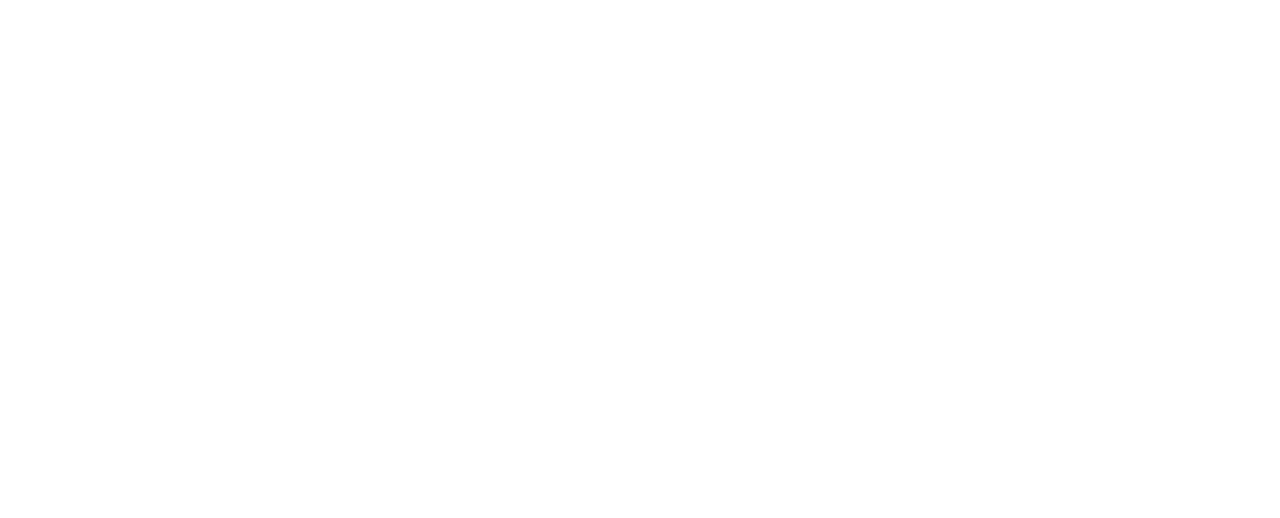
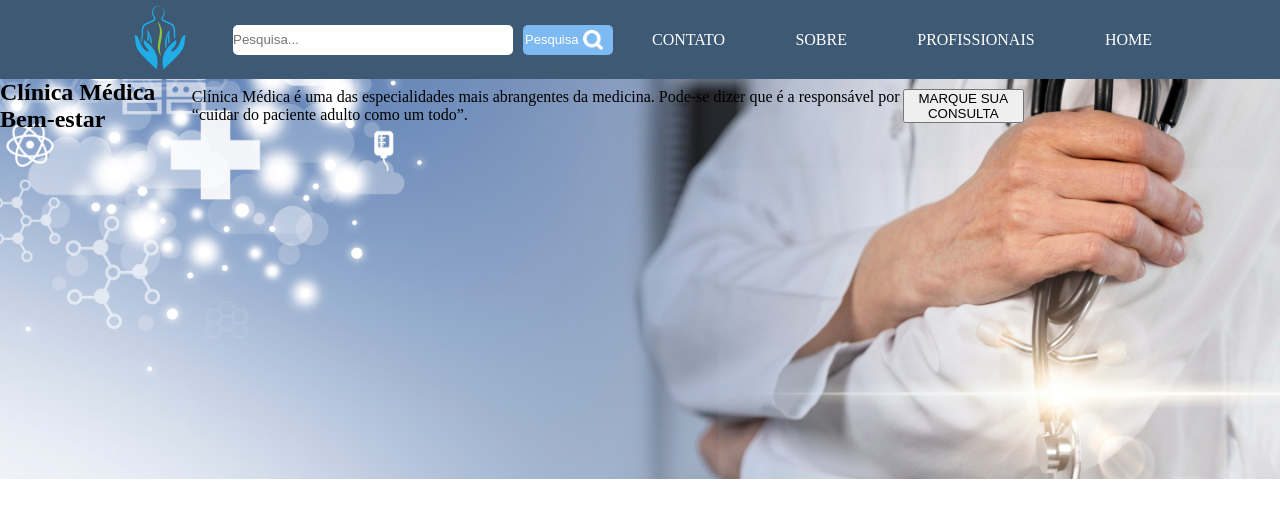
Before and after one commit to juninho-Oliveira/landingPageFordEnter, a plain HTML site: page index.html in a window 1280 px wide. Drawn offline with Linux system fonts and the light colour scheme.

Commit message:
add estyle

```diff
--- a/index.html
+++ b/index.html
@@ -1,14 +1,51 @@
 <!DOCTYPE html>
 <html lang="pt-br">
+
 <head>
     <meta charset="UTF-8">
     <meta name="viewport" content="width=device-width, initial-scale=1.0">
     <link rel="stylesheet" href="/style.css">
     <title>Bem-estar</title>
 </head>
+
 <body>
+    <header>
+        <div class="container-grid">
+
+            <div class="logo">
+                <img src="/ASSETS/IMG/Mask group.png" alt="LOGO">
+            </div>
+
+            <div class="pesquisa">
+                <input type="text" placeholder="Pesquisa...">
+                <button>Pesquisa
+                    <img src="/ASSETS/IMG/🦆 icon _search_.png" alt="pesquisa">
+                </button>
+            </div>
+
+            <nav class="containernav">
+                <ul class="containernav-ul">
+                    <li><a href="#">CONTATO</a></li>
+                    <li><a href="#">SOBRE</a></li>
+                    <li><a href="#">PROFISSIONAIS</a></li>
+                    <li><a href="#">HOME</a></li>
+                </ul>
+            </nav>
+        </div>
+    </header>
     <main>
+        <section class="banner">
 
+            <div class="container-grid">
+                <h1>Clínica Médica Bem-estar</h1>
+
+                <p>Clínica Médica é uma das especialidades mais abrangentes da medicina.
+                    Pode-se dizer que é a responsável por “cuidar do paciente adulto como um todo”.</p>
+
+                <button class="marquesuaconsulta">MARQUE SUA CONSULTA</button>
+            </div>
+        </section>
     </main>
 </body>
+
 </html>
--- a/style.css
+++ b/style.css
@@ -3,3 +3,84 @@
     padding: 0;
     box-sizing: border-box;
 }
+
+header {
+    display: flex;
+    justify-content: center;
+    align-items: center;
+    background-color: #3D5974;
+    width: 100%;
+}
+
+.container-grid {
+    display: flex;
+    justify-content: space-between;
+    align-items: center;
+    width: 80%;
+}
+
+.pesquisa {
+    display: flex;
+    align-items: center;
+    gap: 10px;
+}
+
+.pesquisa>input {
+    width: 280px;
+    height: 30px;
+    border-radius: 5px;
+    border: none;
+}
+
+.pesquisa>button {
+    gap: 5px;
+    width: 90px;
+    height: 30px;
+    display: flex;
+    align-items: center;
+    color: white;
+    font-size: 13px;
+    border-radius: 5px;
+    background-color: #7DBAF2;
+    padding: 2px;
+    border: none;
+}
+
+.pesquisa>button> img {
+    width: 20px;
+    height: 20px;
+}
+
+.containernav {
+    width: 500px;
+    min-width: 400px;
+    max-height: 40px;
+}
+
+.containernav-ul {
+    list-style-type: none;
+    display: flex;
+    justify-content: space-between;
+}
+
+.containernav-ul>li a {
+    color: white;
+    text-decoration: none;
+    transition: 0.8s;
+    cursor: pointer;
+}
+
+.containernav-ul>li a:hover{
+    font-size: 25px;
+    color: #8BC841;
+}
+
+
+.banner {
+    width: 100%;
+    height: 400px;
+    background-image: url(/ASSETS/IMG/banner.png);
+    background-repeat: none;
+    background-position: center;
+    background-size: cover;
+}
```
Also changed, not shown: ASSETS/IMG/Mask group.png (added), ASSETS/IMG/banner.png (added), ASSETS/IMG/🦆 icon _search_.png (added).
